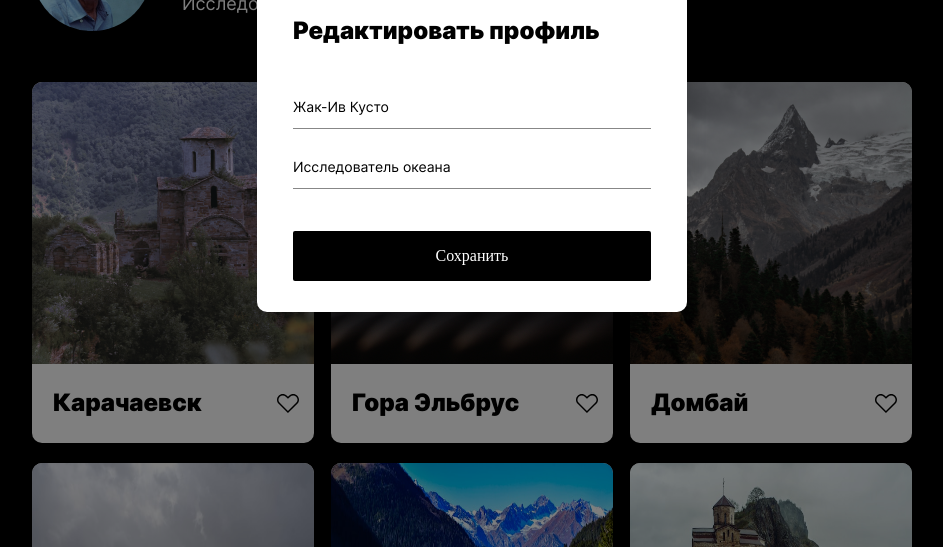
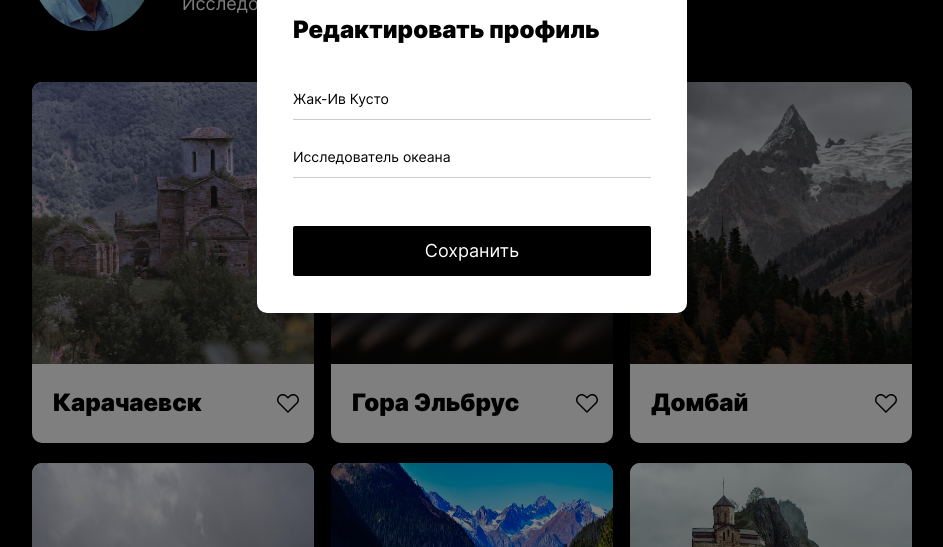
Before and after one commit to modifxd/mesto, a plain HTML site: page index.html in a window 1280 px wide. Both pictures are taken after a click on the button 667 px from the left and 208 px from the top of the page. Shown: the part 253-800 px from the top of the page, without its empty margins (168-1111 px from the left). Drawn offline with Linux system fonts and the light colour scheme.

Commit message:
2nd iteration

```diff
--- a/blocks/card/__like/card__like.css
+++ b/blocks/card/__like/card__like.css
@@ -11,5 +11,5 @@
 }
 
 .card__like:hover {
-  opacity: 0.6;
+  opacity: 0.5;
 }
--- a/blocks/popup/__button/popup__button.css
+++ b/blocks/popup/__button/popup__button.css
@@ -1,5 +1,8 @@
 .popup__button {
-  margin: 12px auto 37px;
+  font-family: 'Inter', Arial, Helvetica, sans-serif;
+  font-size: 18px;
+  font-weight: 400;
+  margin: 18px auto 37px;
   width: 358px;
   height: 50px;
   background-color: #000;
@@ -10,11 +13,12 @@
 }
 
 .popup__button:hover {
-  opacity: 0.6;
+  opacity: 0.8;
 }
 
 @media screen and (max-width: 880px) {
   .popup__button {
+    font-size: 14px;
     width: 238px;
     height: 46px;
     margin: 15px auto 25px;
--- a/blocks/popup/__container/popup__container.css
+++ b/blocks/popup/__container/popup__container.css
@@ -2,7 +2,6 @@
   margin: 0;
   position: relative;
   width: 430px;
-  height: 330px;
   border-radius: 10px;
   background-color: #fff;
   display: flex;
@@ -13,6 +12,5 @@
 @media screen and (max-width: 880px) {
   .popup__container {
     width: 282px;
-    height: 322px;
   }
 }
--- a/blocks/popup/__input/popup__input.css
+++ b/blocks/popup/__input/popup__input.css
@@ -1,8 +1,9 @@
 .popup__input {
   width: 358px;
+  height: 14px;
   padding: 0 0 13px 0;
   border: 0;
-  border-bottom: 1px solid rgba(84, 84, 84, 0.7);
+  border-bottom: 1px solid rgba(0, 0, 0, 0.2);
   font-family: 'Inter', Arial, Helvetica, sans-serif;
   font-size: 14px;
   font-weight: 400;
--- a/blocks/popup/__title/popup__title.css
+++ b/blocks/popup/__title/popup__title.css
@@ -1,4 +1,5 @@
 .popup__title {
+  height: 23px;
   margin: 34px 64px 54px 36px;
   font-family: 'Inter', Arial, Helvetica, sans-serif;
   font-size: 24px;
@@ -8,6 +9,7 @@
 
 @media screen and (max-width: 880px) {
   .popup__title {
+    height: 22px;
     margin: 25px 22px 75px 22px;
     font-size: 18px;
   }
--- a/blocks/profile/profile-container/profile-container.css
+++ b/blocks/profile-container/profile-container.css
@@ -9,8 +9,6 @@
 @media screen and (max-width: 880px) {
   .profile-container {
     flex-flow: column nowrap;
-    justify-content: baseline;
-    align-items: center;
     gap: 26px;
   }
 }
--- a/index.html
+++ b/index.html
@@ -25,7 +25,7 @@
         <button class="profile__add-button"></button>
       </section>
       <section class="cards">
-        <div class="card">
+        <article class="card">
           <img
             src="./images/karachaevsk.png"
             alt="Старое заброшенное здание на фоне гор"
@@ -35,8 +35,8 @@
             <h2 class="card__title">Карачаевск</h2>
             <button class="card__like"></button>
           </div>
-        </div>
-        <div class="card">
+        </article>
+        <article class="card">
           <img
             src="./images/elbrus1.png"
             alt="Красивый закат на фоне горы Эльбрус"
@@ -46,8 +46,8 @@
             <h2 class="card__title">Гора Эльбрус</h2>
             <button class="card__like"></button>
           </div>
-        </div>
-        <div class="card">
+        </article>
+        <article class="card">
           <img
             src="./images/dombay1.png"
             alt="Красивый осенний вид горы Домбай"
@@ -57,8 +57,8 @@
             <h2 class="card__title">Домбай</h2>
             <button class="card__like"></button>
           </div>
-        </div>
-        <div class="card">
+        </article>
+        <article class="card">
           <img
             src="./images/elbrus2.jpg"
             alt="Прекрасный домик на заснеженном Эльбрусе"
@@ -68,15 +68,15 @@
             <h2 class="card__title">Гора Эльбрус</h2>
             <button class="card__like"></button>
           </div>
-        </div>
-        <div class="card">
+        </article>
+        <article class="card">
           <img src="./images/dombay2.jpg" alt="Ущелье пред горы Домбай" class="card__image" />
           <div class="card__description">
             <h2 class="card__title">Домбай</h2>
             <button class="card__like"></button>
           </div>
-        </div>
-        <div class="card">
+        </article>
+        <article class="card">
           <img
             src="./images/karachaevo.jpg"
             alt="Старое заброшенное здание на фоне гор"
@@ -86,32 +86,21 @@
             <h2 class="card__title">Карачаево-Черкесия</h2>
             <button class="card__like"></button>
           </div>
-        </div>
+        </article>
       </section>
     </main>
     <footer class="footer">
-      <h3 class="footer__copyright">© 2020 Mesto Russia</h3>
+      <p class="footer__copyright">© 2020 Mesto Russia</p>
     </footer>
     <div class="popup">
       <div class="popup__container">
         <h2 class="popup__title">Редактировать профиль</h2>
-        <form class="popup__form">
-          <input
-            type="text"
-            placeholder="Имя"
-            value="Жак-Ив Кусто"
-            required
-            class="popup__input popup__input-name"
-          />
-          <input
-            type="text"
-            placeholder="О себе"
-            value="Исследователь океана"
-            class="popup__input popup__input-info"
-          />
+        <form class="popup__form" name="profileForm" method="post">
+          <input id="profile-name" type="text" placeholder="Имя" required class="popup__input" />
+          <input id="profile-info" type="text" placeholder="О себе" class="popup__input" />
           <button class="popup__button">Сохранить</button>
         </form>
-        <button class="popup__close-button"></button>
+        <button type="button" class="popup__close-button"></button>
       </div>
     </div>
     <script defer src="./scripts/index.js"></script>
--- a/pages/index.css
+++ b/pages/index.css
@@ -1,5 +1,5 @@
 @import url('../vendor/normalize.css');
-@import url('../fonts/fonts.css');
+@import url('../vendor/fonts/fonts.css');
 @import url('../blocks/page/page.css');
 @import url('../blocks/header/header.css');
 @import url('../blocks/header/__logo/header__logo.css');
@@ -11,7 +11,7 @@
 @import url('../blocks/profile/__name/profile__name.css');
 @import url('../blocks/profile/__avatar/profile__avatar.css');
 @import url('../blocks/profile/__add-button/profile__add-button.css');
-@import url('../blocks/profile/profile-container/profile-container.css');
+@import url('../blocks/profile-container/profile-container.css');
 @import url('../blocks/cards/cards.css');
 @import url('../blocks/card/card.css');
 @import url('../blocks/card/__image/card__image.css');
--- a/scripts/index.js
+++ b/scripts/index.js
@@ -2,12 +2,14 @@ const popupEditButtonElement = document.querySelector('.profile__edit-button');
 const popupElement = document.querySelector('.popup');
 const popupCloseButtonElement = document.querySelector('.popup__close-button');
 const formElement = popupElement.querySelector('.popup__form');
-const nameInput = formElement.querySelector('.popup__input-name');
-const jobInput = formElement.querySelector('.popup__input-info');
+const nameInput = document.getElementById('profile-name');
+const jobInput = document.getElementById('profile-info');
+const profileName = document.querySelector('.profile__title');
 const profileInfo = document.querySelector('.profile__subtitle');
-const profileName = document.querySelector('.profile__title');
 
 function openPopup() {
+  nameInput.value = profileName.textContent;
+  jobInput.value = profileInfo.textContent;
   popupElement.classList.add('popup_opened');
 }
 
--- a/fonts/fonts.css
+++ b/vendor/fonts/fonts.css
@@ -9,9 +9,9 @@
 @font-face {
   font-family: 'Inter';
   font-style: normal;
-  font-weight: 700;
+  font-weight: 500;
   font-display: swap;
-  src: url('./Inter-Bold.woff') format('woff'), url('./Inter-Bold.woff2') format('woff');
+  src: url('./Inter-Medium.woff') format('woff'), url('./Inter-Medium.woff2') format('woff2');
 }
 
 @font-face {
```
Also changed, not shown: fonts/Inter-Bold.woff (deleted), fonts/Inter-Bold.woff2 (deleted), vendor/fonts/Inter-Black.woff (renamed from fonts/Inter-Black.woff), vendor/fonts/Inter-Black.woff2 (renamed from fonts/Inter-Black.woff2), vendor/fonts/Inter-Medium.woff (added), vendor/fonts/Inter-Medium.woff2 (added), vendor/fonts/Inter-Regular.woff (renamed from fonts/Inter-Regular.woff), vendor/fonts/Inter-Regular.woff2 (renamed from fonts/Inter-Regular.woff2).
